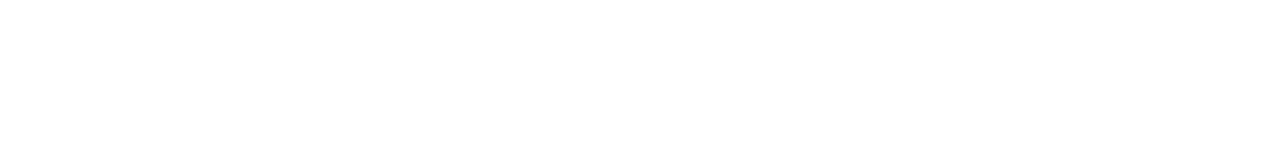
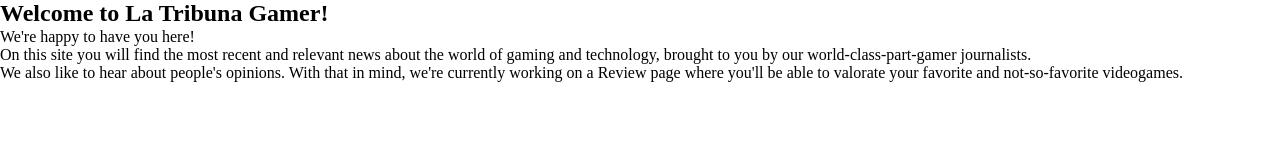
Before and after one commit to Edras-Mendez/La_Tribuna_del_Gamer, a plain HTML site: page index.html in a window 1280 px wide. Drawn offline with Linux system fonts and the light colour scheme.

Commit message:
Added information about services

```diff
--- a/index.html
+++ b/index.html
@@ -19,6 +19,12 @@
 
   <section class="services">
     <!--Arnol-->
+    <article>
+      <h2>Welcome to La Tribuna Gamer!</h2>
+      <p>We're happy to have you here!</p>
+      <p>On this site you will find the most recent and relevant news about the world of gaming and technology, brought to you by our world-class-part-gamer journalists.</p>
+      <p>We also like to hear about people's opinions. With that in mind, we're currently working on a Review page where you'll be able to valorate your favorite and not-so-favorite videogames.</p>
+    </article>
   </section>
 
   <section class="cards">
```
